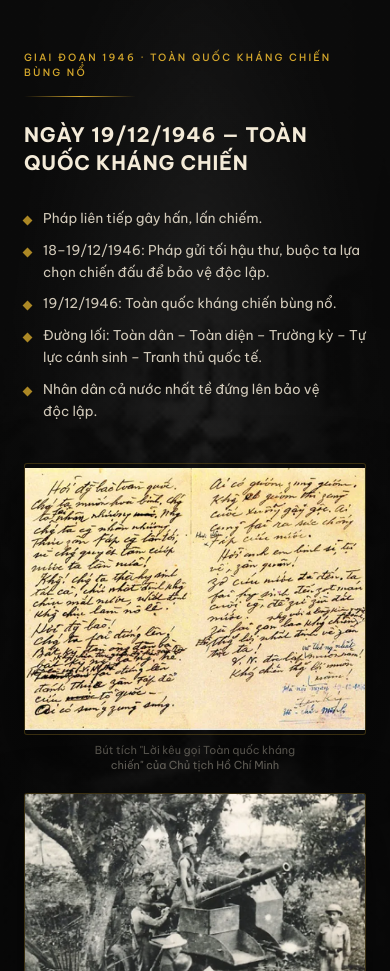
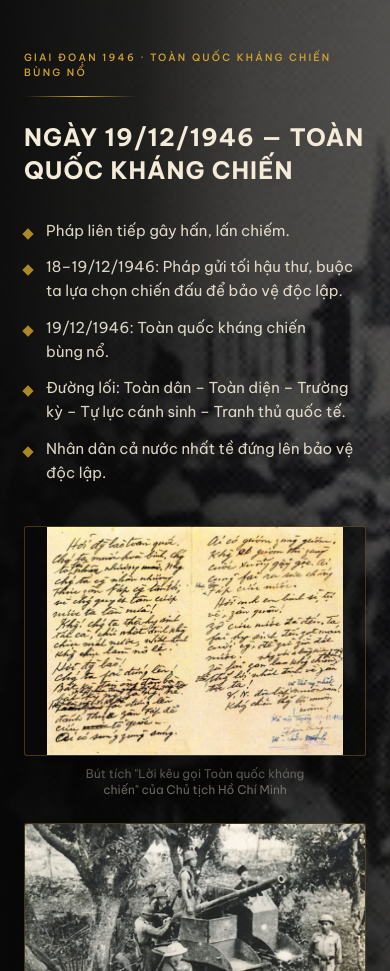
Before and after one commit to lehongquan12a08-gif/Khang-chien-chong-Phap, a Next.js app: page / in a window 390 px wide. Shown: the part 3760-4731 px from the top of the page. Built offline with nearby package versions, Linux system fonts and the light colour scheme.

Commit message:
Cinema slide layout: 1 photo as full-bleed background + framed insets at right, larger text; closing sections trimmed to big gold line over visible photo; add giai-phong-ket-cuoi image

```diff
--- a/components/ClosingText.tsx
+++ b/components/ClosingText.tsx
@@ -27,13 +27,13 @@ export default function ClosingText({ id, eyebrow, paragraphs, background, bgIma
           <img
             src={bgImage}
             alt=""
-            className="pointer-events-none absolute inset-0 h-full w-full object-cover opacity-25"
-            style={{ objectPosition: 'center 25%', filter: 'contrast(1.05) brightness(0.8)' }}
+            className="pointer-events-none absolute inset-0 h-full w-full object-cover opacity-55"
+            style={{ objectPosition: 'center 30%', filter: 'contrast(1.06) brightness(0.72) sepia(0.1)' }}
           />
-          <div className="pointer-events-none absolute inset-0 bg-vn-black/60" />
+          <div className="pointer-events-none absolute inset-0 bg-[radial-gradient(ellipse_at_center,rgba(8,8,8,0.42),rgba(8,8,8,0.85)_82%)]" />
         </>
       )}
-      <div className="relative z-10 mx-auto max-w-3xl text-center">
+      <div className="relative z-10 mx-auto max-w-4xl text-center">
         {eyebrow && (
           <Reveal as="p" className="eyebrow mb-10 text-vn-gold-antique">
             {eyebrow}
@@ -48,7 +48,7 @@ export default function ClosingText({ id, eyebrow, paragraphs, background, bgIma
                 as="p"
                 className={
                   last
-                    ? 'text-balance font-serif-hist text-2xl font-bold leading-snug text-vn-gold text-glow-gold md:text-4xl'
+                    ? 'text-balance font-serif-hist text-[26px] font-bold leading-snug text-vn-gold text-glow-gold md:text-[44px]'
                     : 'text-balance font-serif-hist text-lg italic leading-relaxed text-vn-ivory/85 md:text-2xl'
                 }
               >
--- a/components/SlideSection.tsx
+++ b/components/SlideSection.tsx
@@ -41,8 +41,16 @@ export default function SlideSection({ id, eyebrow, title, groups, images = [],
   const root = useRef<HTMLDivElement>(null);
   const rows = groups.reduce((n, g) => n + (g.title ? 1 : 0) + g.bullets.length, 0) + (title ? 1 : 0);
   const heightVh = 130 + rows * 26 + images.length * 16;
-  // slide chỉ có 1 ảnh + ít nội dung → ảnh làm NỀN full màn hình (điện ảnh)
-  const single = !imagesTop && images.length === 1;
+  // BỐ CỤC MÀN ẢNH: 1 ảnh làm NỀN full màn hình, ảnh còn lại đóng KHUNG bên phải.
+  // - backgroundImage (ảnh nền đã đặt sẵn) → làm nền, mọi ảnh slide thành khung phải
+  // - không có → ảnh CHỤP đầu tiên làm nền (tài liệu/lược đồ 'contain' luôn vào khung)
+  const { bgSrc, bgCap, insets } = (() => {
+    if (imagesTop) return { bgSrc: null as string | null, bgCap: null as string | null, insets: images };
+    if (backgroundImage) return { bgSrc: backgroundImage, bgCap: null, insets: images };
+    if (images.length === 0) return { bgSrc: null, bgCap: null, insets: images };
+    const bi = Math.max(0, images.findIndex((im) => im.fit !== 'contain'));
+    return { bgSrc: images[bi].src, bgCap: images[bi].caption ?? null, insets: images.filter((_, i) => i !== bi) };
+  })();
 
   // ĐIỆN THOẠI: slide KHÔNG ghim (nội dung dài hơn màn hình sẽ bị cắt nếu ghim)
   // — chảy tự nhiên, từng dòng/ảnh hiện khi lướt tới. Desktop giữ kiểu ghim.
@@ -157,19 +165,6 @@ export default function SlideSection({ id, eyebrow, title, groups, images = [],
             : 'sticky top-0 flex h-screen items-center overflow-hidden'
         }
       >
-        {backgroundImage && (
-          <>
-            <div
-              aria-hidden="true"
-              className="absolute inset-0 bg-cover bg-center opacity-45 grayscale"
-              style={{ backgroundImage: `url(${backgroundImage})` }}
-            />
-            <div
-              aria-hidden="true"
-              className="absolute inset-0 bg-[radial-gradient(ellipse_at_center,rgba(8,8,8,0.28),rgba(8,8,8,0.88)_74%),linear-gradient(90deg,rgba(8,8,8,0.78),rgba(8,8,8,0.4)_52%,rgba(8,8,8,0.78))]"
-            />
-          </>
-        )}
         {imagesTop ? (
           /* BỐ CỤC ẢNH-TO-TRÊN: 2 ảnh lớn cạnh nhau, ghi chú + nội dung ở dưới */
           <div className="sl-stage relative z-10 mx-auto w-full max-w-6xl px-6 md:px-10">
@@ -203,7 +198,7 @@ export default function SlideSection({ id, eyebrow, title, groups, images = [],
                   {g.bullets.map((b, bi) => (
                     <li key={bi} className="sl-row will-transform flex items-start gap-3 opacity-0">
                       <span className="mt-[9px] h-[7px] w-[7px] shrink-0 rotate-45 bg-vn-gold-antique/80" />
-                      <span className="text-pretty font-body text-[14px] leading-relaxed text-vn-ivory/90 md:text-[17px]">
+                      <span className="text-pretty font-body text-[15px] leading-relaxed text-vn-ivory/90 md:text-lg">
                         {b}
                       </span>
                     </li>
@@ -214,13 +209,13 @@ export default function SlideSection({ id, eyebrow, title, groups, images = [],
           </div>
         ) : (
         <>
-        {single && (
-          /* SLIDE 1-ẢNH: ảnh làm nền full màn hình, chữ nổi bên trái */
+        {bgSrc && (
+          /* NỀN MÀN ẢNH: 1 ảnh phủ kín màn hình + lớp tối cho chữ nổi */
           <div className="sl-bgimg will-transform absolute inset-0 opacity-0">
             {/* eslint-disable-next-line @next/next/no-img-element */}
             <img
-              src={images[0].src}
-              alt={images[0].caption ?? ''}
+              src={bgSrc}
+              alt=""
               className="h-full w-full object-cover"
               style={{ objectPosition: 'center 25%', filter: 'contrast(1.05) brightness(0.55) sepia(0.12)' }}
             />
@@ -228,22 +223,27 @@ export default function SlideSection({ id, eyebrow, title, groups, images = [],
               className="pointer-events-none absolute inset-0"
               style={{
                 background:
-                  'linear-gradient(90deg, rgba(8,8,8,0.92) 0%, rgba(8,8,8,0.72) 36%, rgba(8,8,8,0.3) 64%, rgba(8,8,8,0.08) 100%)',
+                  'linear-gradient(90deg, rgba(8,8,8,0.93) 0%, rgba(8,8,8,0.74) 36%, rgba(8,8,8,0.34) 64%, rgba(8,8,8,0.12) 100%)',
               }}
             />
-            <div className="pointer-events-none absolute inset-x-0 bottom-0 h-[26vh] bg-gradient-to-t from-vn-black/85 to-transparent" />
-            {images[0].caption && (
-              <p className="absolute bottom-5 right-6 max-w-[55vw] text-balance text-right font-body text-[11.5px] leading-snug text-vn-ivory/60">
-                {images[0].caption}
+            <div className="pointer-events-none absolute inset-x-0 bottom-0 h-[24vh] bg-gradient-to-t from-vn-black/85 to-transparent" />
+            {bgCap && (
+              <p
+                className={[
+                  'absolute bottom-5 max-w-[50vw] text-balance font-body text-[11.5px] leading-snug text-vn-ivory/60',
+                  insets.length > 0 ? 'left-6 text-left md:left-14' : 'right-6 text-right',
+                ].join(' ')}
+              >
+                {bgCap}
               </p>
             )}
           </div>
         )}
         <div
           className={[
-            'sl-stage relative z-10 mx-auto grid w-full items-center gap-10 px-6 md:px-10',
-            images.length && !single ? 'max-w-6xl md:grid-cols-[1.1fr_0.9fr]' : 'max-w-4xl',
-            single ? 'md:mx-0 md:px-16' : '',
+            'sl-stage relative z-10 mx-auto grid w-full items-center gap-10 px-6 md:px-12',
+            insets.length > 0 ? 'max-w-7xl md:grid-cols-[1.05fr_0.95fr]' : 'max-w-4xl',
+            bgSrc && insets.length === 0 ? 'md:mx-0 md:px-16' : '',
           ].join(' ')}
         >
           {/* cột chữ */}
@@ -252,27 +252,27 @@ export default function SlideSection({ id, eyebrow, title, groups, images = [],
             <div className="sl-line gold-line mb-6 w-28 origin-left" style={{ transform: 'scaleX(0)' }} />
             {title && (
               /* tiêu đề có NGÀY THÁNG → sans đậm: số và chữ đồng cỡ, không vênh */
-              <h2 className="sl-row will-transform mb-8 text-balance font-display text-xl font-bold uppercase leading-snug tracking-[0.04em] text-vn-ivory opacity-0 md:text-3xl">
+              <h2 className="sl-row will-transform mb-8 text-balance font-display text-2xl font-bold uppercase leading-snug tracking-[0.04em] text-vn-ivory opacity-0 md:text-4xl">
                 {title}
               </h2>
             )}
-            <div className="flex flex-col gap-7">
+            <div className="flex flex-col gap-8">
               {groups.map((g, gi) => (
                 <div key={gi}>
                   {g.title && (
-                    <h3 className="sl-row sl-group will-transform mb-3 font-display text-lg font-semibold uppercase tracking-[0.14em] text-vn-gold opacity-0 md:text-2xl">
+                    <h3 className="sl-row sl-group will-transform mb-4 text-balance font-display text-xl font-semibold uppercase tracking-[0.1em] text-vn-gold opacity-0 md:text-3xl">
                       {g.title}
                     </h3>
                   )}
-                  <ul className="flex flex-col gap-2.5">
+                  <ul className="flex flex-col gap-3">
                     {g.bullets.map((b, bi) => (
-                      <li key={bi} className="sl-row will-transform flex items-start gap-3 opacity-0">
-                        <span className={`mt-[9px] h-[7px] w-[7px] shrink-0 rotate-45 ${g.accent ? 'bg-vn-red' : 'bg-vn-gold-antique/80'}`} />
+                      <li key={bi} className="sl-row will-transform flex items-start gap-3.5 opacity-0">
+                        <span className={`mt-[11px] h-[8px] w-[8px] shrink-0 rotate-45 ${g.accent ? 'bg-vn-red' : 'bg-vn-gold-antique/80'}`} />
                         <span
                           className={
                             g.accent
-                              ? 'text-pretty font-body text-[14px] font-semibold leading-relaxed text-vn-red md:text-[16.5px]'
-                              : 'text-pretty font-body text-[13.5px] leading-relaxed text-vn-ivory/85 md:text-[16px]'
+                              ? 'text-pretty font-body text-[15.5px] font-semibold leading-relaxed text-vn-red md:text-[19px]'
+                              : 'text-pretty font-body text-[15px] leading-relaxed text-vn-ivory/90 md:text-lg'
                           }
                         >
                           {b}
@@ -285,22 +285,22 @@ export default function SlideSection({ id, eyebrow, title, groups, images = [],
             </div>
           </div>
 
-          {/* cột ảnh — gộp ảnh của slide vào cùng một nơi */}
-          {images.length > 0 && !single && (
-            <div className="sl-imgcol will-transform flex flex-col items-center gap-5">
-              {images.map((im, i) => (
-                <figure key={i} className="sl-img will-transform relative w-full max-w-md opacity-0">
-                  <div className="relative overflow-hidden rounded-[3px] border border-vn-gold-antique/25 bg-vn-black/60 shadow-[0_24px_60px_rgba(0,0,0,0.55)]">
+          {/* KHUNG GÓC PHẢI — các ảnh còn lại của slide đóng khung nổi trên nền */}
+          {insets.length > 0 && (
+            <div className="sl-imgcol will-transform flex flex-col items-center justify-center gap-6 md:items-end">
+              {insets.map((im, i) => (
+                <figure key={i} className="sl-img will-transform relative w-full max-w-md opacity-0 md:max-w-[420px]">
+                  <div className="relative overflow-hidden rounded-[3px] border border-vn-gold-antique/30 bg-vn-black/65 shadow-[0_28px_70px_rgba(0,0,0,0.65)]">
                     {/* eslint-disable-next-line @next/next/no-img-element */}
                     <img
                       src={im.src}
                       alt={im.caption ?? ''}
                       className={im.fit === 'contain' ? 'w-full object-contain' : 'w-full object-cover'}
-                      style={{ height: images.length > 2 ? '24vh' : '32vh' }}
+                      style={{ height: insets.length > 1 ? '27vh' : '44vh' }}
                     />
                   </div>
                   {im.caption && (
-                    <figcaption className="mt-2 text-balance text-center font-body text-[11px] leading-snug text-vn-ivory/50">
+                    <figcaption className="mt-2.5 text-balance text-center font-body text-[12px] leading-snug text-vn-ivory/60 md:text-right">
                       {im.caption}
                     </figcaption>
                   )}
```
Also changed, not shown: app/page.tsx (+2 -8 lines), public/images/kc/giai-phong-ket-cuoi.webp (added).
